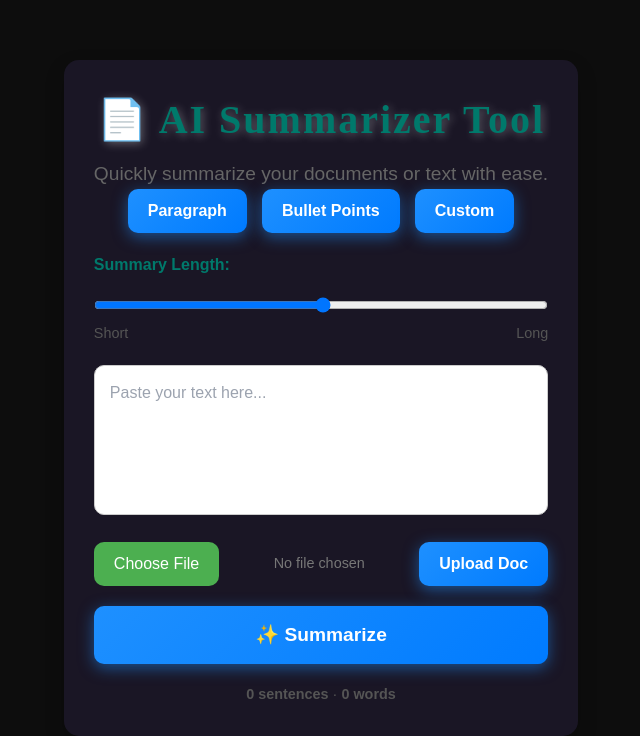
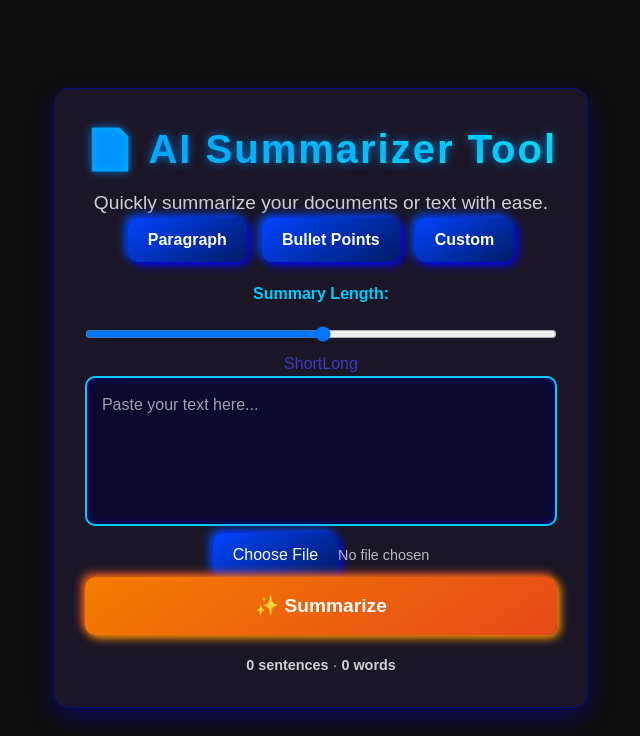
Before and after one commit to Vaish-011/NoteXpress, a React (Create React App) app in the folder Frontend/fe/: page /summarizer in a window 1280 px wide. Shown: the part 202-938 px from the top of the page, without its empty margins (319-959 px from the left). After the commit the page ends 910 px from the top, so only its background shows below. Built offline with nearby package versions, Linux system fonts and the light colour scheme.

Commit message:
"Done audio"

```diff
--- /dev/null
+++ b/Frontend/fe/src/components/AudioNotes/AudioRecorder.css
@@ -0,0 +1,162 @@
+/* Import futuristic font */
+@import url('https://fonts.googleapis.com/css2?family=Orbitron:wght@600&display=swap');
+
+/* Audio Recorder - Glassmorphic 3D Effect */
+.audio-recorder {
+    width: 50vw;
+    max-width: 600px;
+    margin: 50px auto;
+    text-align: center;
+    background: rgba(0, 0, 30, 0.7); /* Dark Blue Transparent */
+    backdrop-filter: blur(20px);
+    padding: 30px;
+    border-radius: 15px;
+    box-shadow: 0px 10px 25px rgba(0, 0, 255, 0.3); /* Neon Blue Glow */
+    border: 1px solid rgba(0, 0, 255, 0.4);
+    animation: fadeIn 1s ease-out;
+}
+
+/* Header with Neon Glow */
+h2 {
+    font-family: 'Orbitron', sans-serif;
+    font-size: 24px;
+    text-transform: uppercase;
+    font-weight: bold;
+    background: linear-gradient(45deg, #00aaff, #00ffea);
+    -webkit-background-clip: text;
+    -webkit-text-fill-color: transparent;
+    text-shadow: 0 0 10px rgba(0, 140, 255, 0.8);
+    margin-bottom: 20px;
+}
+
+/* Controls - Start/Stop Buttons */
+.controls {
+    margin: 20px 0;
+    display: flex;
+    justify-content: center;
+    gap: 20px;
+}
+
+/* Buttons - 3D Neon Glass Effect */
+button {
+    display: flex;
+    align-items: center;
+    justify-content: center;
+    gap: 5px;
+    font-size: 16px;
+    padding: 12px 20px;
+    border: none;
+    cursor: pointer;
+    border-radius: 10px;
+    font-weight: bold;
+    background: linear-gradient(145deg, #0044ff, #001a66);
+    color: white;
+    box-shadow: 3px 3px 10px #0000ff, -3px -3px 10px #0055ff;
+    transition: 0.3s ease;
+}
+
+button:hover {
+    background: linear-gradient(145deg, #001a66, #0044ff);
+    box-shadow: 0 0 15px #00ccff;
+    transform: scale(1.05);
+}
+
+button:disabled {
+    background: #333;
+    color: gray;
+    cursor: not-allowed;
+}
+
+button:active {
+    transform: scale(0.95);
+}
+
+/* Start Button */
+.start-btn {
+    background: linear-gradient(145deg, #00ff66, #007a33);
+    box-shadow: 0px 0px 15px rgba(0, 255, 102, 0.8);
+}
+
+.start-btn:hover {
+    background: linear-gradient(145deg, #007a33, #00ff66);
+    box-shadow: 0px 0px 20px rgba(0, 255, 102, 1);
+}
+
+/* Stop Button */
+.stop-btn {
+    background: linear-gradient(145deg, #ff0033, #a00022);
+    box-shadow: 0px 0px 15px rgba(255, 0, 51, 0.8);
+}
+
+.stop-btn:hover {
+    background: linear-gradient(145deg, #a00022, #ff0033);
+    box-shadow: 0px 0px 20px rgba(255, 0, 51, 1);
+}
+
+/* Recordings Section */
+.recordings {
+    margin-top: 30px;
+    padding: 20px;
+    background: rgba(0, 0, 50, 0.5);
+    border-radius: 15px;
+    border: 1px solid rgba(0, 0, 255, 0.3);
+    box-shadow: inset 0 0 15px rgba(0, 140, 255, 0.5);
+}
+
+/* Individual Audio Item */
+.audio-item {
+    display: flex;
+    align-items: center;
+    justify-content: space-between;
+    margin-bottom: 15px;
+    padding: 15px;
+    border: 1px solid rgba(255, 255, 255, 0.1);
+    border-radius: 10px;
+    background: rgba(0, 0, 50, 0.4);
+    box-shadow: 0px 3px 6px rgba(0, 0, 140, 0.5);
+    transition: 0.3s ease;
+}
+
+.audio-item:hover {
+    transform: scale(1.03);
+    box-shadow: 0px 5px 10px rgba(0, 140, 255, 0.8);
+}
+
+/* Delete Button */
+.delete-btn {
+    background: linear-gradient(145deg, #ff5555, #a00022);
+    color: white;
+    padding: 8px 12px;
+    font-size: 14px;
+    font-weight: bold;
+    border: none;
+    border-radius: 10px;
+    cursor: pointer;
+    box-shadow: 0 0 10px rgba(255, 80, 80, 0.8);
+    transition: 0.3s ease;
+}
+
+.delete-btn:hover {
+    background: linear-gradient(145deg, #a00022, #ff5555);
+    box-shadow: 0 0 15px rgba(255, 100, 100, 1);
+    transform: scale(1.1);
+}
+
+/* Audio Element */
+audio {
+    width: 100%;
+    outline: none;
+    filter: drop-shadow(0px 0px 10px rgba(0, 140, 255, 0.8));
+}
+
+/* Animations */
+@keyframes fadeIn {
+    from {
+        opacity: 0;
+        transform: translateY(20px);
+    }
+    to {
+        opacity: 1;
+        transform: translateY(0);
+    }
+}
--- a/Frontend/fe/src/components/Summarizer/Summarizer.css
+++ b/Frontend/fe/src/components/Summarizer/Summarizer.css
@@ -1,27 +1,30 @@
-/* General Styles */
-
-
-  /* Container Styling */
+/* Container Styling with Glassmorphic Effect */
 .container {
   max-width: 900px;
   margin: 50px auto;
-    background: #ffffff;
+  background: rgba(0, 0, 30, 0.7); /* Dark Blue Transparent */
   border-radius: 15px;
   padding: 30px;
-    box-shadow: 0 8px 20px rgba(0, 0, 0, 0.2);
+  box-shadow: 0px 10px 25px rgba(0, 0, 255, 0.3); /* Neon Blue Glow */
+  border: 1px solid rgba(0, 0, 255, 0.4);
   text-align: center;
+  backdrop-filter: blur(20px);
 }
 
-  /* Header Section */
+/* Header Section with Neon Glow */
 header h1 {
   font-size: 2.5rem;
   margin-bottom: 10px;
-    color: #00796b;
+  font-family: 'Orbitron', sans-serif;
+  color: transparent;
+  background: linear-gradient(45deg, #00aaff, #00ffea);
+  -webkit-background-clip: text;
+  text-shadow: 0 0 10px rgba(0, 140, 255, 0.8);
 }
 
 header p {
   font-size: 1.2rem;
-    color: #666;
+  color: rgba(255, 255, 255, 0.8);
 }
 
 /* Modes Section */
@@ -37,27 +40,24 @@
   font-size: 1rem;
   border: none;
   border-radius: 10px;
-    background-color: #26a69a;
+  background: linear-gradient(145deg, #0044ff, #001a66);
   color: white;
   cursor: pointer;
-    transition: background 0.3s ease;
+  box-shadow: 3px 3px 10px #0000ff, -3px -3px 10px #0055ff;
+  transition: 0.3s ease;
 }
 
 .mode-btn:hover {
-    background-color: #00796b;
+  background: linear-gradient(145deg, #001a66, #0044ff);
+  box-shadow: 0 0 15px #00ccff;
 }
 
 /* Slider Section */
-  .slider-container {
-    margin: 20px 0;
-    text-align: left;
-  }
-
 .slider-container label {
   display: block;
   font-weight: 600;
   margin-bottom: 10px;
-    color: #00796b;
+  color: #00ccff;
 }
 
 input[type="range"] {
@@ -65,65 +65,63 @@
   margin: 10px 0;
 }
 
-  .slider-labels {
-    display: flex;
-    justify-content: space-between;
-    font-size: 0.9rem;
-    color: #555;
-  }
-
-  /* Textarea Styling */
+/* Textarea Styling with Glassmorphic Effect */
 textarea {
   width: 100%;
   height: 150px;
-    border: 1px solid #ccc;
+  font-size: 1rem;
+  padding: 15px;
   border-radius: 10px;
-    padding: 15px;
-    font-size: 1rem;
-    margin-bottom: 20px;
+  border: 2px solid #00ccff;
+  background: rgba(0, 0, 50, 0.6);
+  color: white;
+  box-shadow: inset 0 0 10px rgba(0, 0, 255, 0.4);
   resize: none;
+  outline: none;
+  transition: 0.3s;
+}
+
+textarea:focus {
+  border-color: #0088ff;
+  box-shadow: 0 0 15px #00ccff;
 }
 
 /* Upload Section */
-  .upload-section {
-    display: flex;
-    justify-content: space-between;
-    align-items: center;
-    gap: 10px;
-    margin-bottom: 20px;
-  }
-
 .file-upload-label {
   display: inline-block;
   padding: 10px 20px;
-    background-color: #4caf50;
+  background: linear-gradient(145deg, #0044ff, #001a66);
   color: white;
   border-radius: 10px;
   cursor: pointer;
-    transition: background 0.3s ease;
+  transition: 0.3s ease;
+  box-shadow: 3px 3px 10px #0000ff, -3px -3px 10px #0055ff;
 }
 
 .file-upload-label:hover {
-    background-color: #388e3c;
+  background: linear-gradient(145deg, #001a66, #0044ff);
+  box-shadow: 0 0 15px #00ccff;
 }
 
 .file-info {
   font-size: 0.9rem;
-    color: #777;
+  color: rgba(255, 255, 255, 0.7);
 }
 
 .upload-btn {
   padding: 10px 20px;
-    background-color: #007bff;
+  background: linear-gradient(145deg, #0044ff, #001a66);
   color: white;
   border: none;
   border-radius: 10px;
   cursor: pointer;
-    transition: background 0.3s ease;
+  transition: 0.3s ease;
+  box-shadow: 3px 3px 10px #0000ff, -3px -3px 10px #0055ff;
 }
 
 .upload-btn:hover {
-    background-color: #0056b3;
+  background: linear-gradient(145deg, #001a66, #0044ff);
+  box-shadow: 0 0 15px #00ccff;
 }
 
 /* Summarize Button */
@@ -132,21 +130,23 @@
   width: 100%;
   padding: 15px;
   font-size: 1.2rem;
-    background-color: #f57c00;
+  background: linear-gradient(145deg, #f57c00, #e64a19);
   color: white;
   border: none;
   border-radius: 10px;
   cursor: pointer;
-    transition: background 0.3s ease;
+  box-shadow: 3px 3px 10px #ff9900, -3px -3px 10px #ff5722;
+  transition: 0.3s ease;
 }
 
 .summarize-btn:hover {
-    background-color: #e64a19;
+  background: linear-gradient(145deg, #e64a19, #f57c00);
+  box-shadow: 0 0 15px #ffaa00;
 }
 
 /* Footer Section */
 footer p {
   font-size: 0.9rem;
   margin-top: 20px;
-    color: #555;
+  color: rgba(255, 255, 255, 0.8);
 }
--- a/Frontend/fe/src/components/Summarizer/Summarizer.jsx
+++ b/Frontend/fe/src/components/Summarizer/Summarizer.jsx
@@ -1,7 +1,28 @@
-import React from "react";
+import React, { useState } from "react";
 import "./Summarizer.css";
 
 const Summarizer = () => {
+  const [generatedText, setGeneratedText] = useState("");
+  const [fileName, setFileName] = useState("No file chosen");
+
+  const handleFileUpload = (event) => {
+    const file = event.target.files[0];
+    if (file) {
+      setFileName(file.name);
+      const reader = new FileReader();
+      reader.onload = (e) => {
+        setGeneratedText(e.target.result);
+      };
+      reader.readAsText(file);
+    }
+  };
+
+  const handleSummarize = () => {
+    // Placeholder for the summarize logic
+    const summary = "This is a summarized version of the uploaded or pasted content.";
+    setGeneratedText(summary);
+  };
+
   return (
     <div className="container">
       <header>
@@ -28,14 +49,20 @@ const Summarizer = () => {
 
       <div className="upload-section">
         <label htmlFor="file-upload" className="file-upload-label">
-          <input type="file" id="file-upload" hidden />
+          <input type="file" id="file-upload" hidden onChange={handleFileUpload} />
           Choose File
         </label>
-        <span className="file-info">No file chosen</span>
-        <button className="upload-btn">Upload Doc</button>
+        <span className="file-info">{fileName}</span>
       </div>
 
-      <button className="summarize-btn">✨ Summarize</button>
+      <button className="summarize-btn" onClick={handleSummarize}>✨ Summarize</button>
+
+      {generatedText && (
+        <div className="generated-text">
+          <h2>Generated Text:</h2>
+          <textarea readOnly value={generatedText}></textarea>
+        </div>
+      )}
 
       <footer>
         <p>
--- a/Frontend/fe/src/components/ocr/HandwritingOCR.css
+++ b/Frontend/fe/src/components/ocr/HandwritingOCR.css
@@ -1,30 +1,17 @@
-body {
-    font-family: Arial, sans-serif;
-    background-color: #f8f9fa;
-    margin: 0;
-    padding: 0;
-}
-
 .ocr-container {
     max-width: 600px;
-    margin: 50px auto;
+    margin: auto;
     text-align: center;
     background: #ffffff;
     padding: 30px;
     border-radius: 12px;
-    box-shadow: 0 4px 12px rgba(0, 0, 0, 0.1);
+    box-shadow: 0 8px 24px rgba(0, 0, 0, 0.15);
 }
 
 h2 {
-    color: #2c3e50;
-    font-size: 24px;
-    margin-bottom: 10px;
-}
-
-p {
-    color: #666;
-    font-size: 16px;
-    margin-bottom: 20px;
+    color: #34495e;
+    font-size: 26px;
+    margin-bottom: 12px;
 }
 
 .upload-box {
@@ -33,53 +20,72 @@ p {
     align-items: center;
     justify-content: center;
     border: 2px dashed #007bff;
-    padding: 30px;
+    padding: 20px;
     border-radius: 12px;
     background-color: #f9f9f9;
-    transition: 0.3s;
     cursor: pointer;
 }
 
 .upload-box:hover {
-    background-color: #f0f8ff;
-    border-color: #0056b3;
+    background-color: #e3f2fd;
 }
 
 .upload-icon {
-    font-size: 36px;
+    font-size: 40px;
     color: #007bff;
+    margin-bottom: 12px;
+}
+
+.image-preview img {
+    max-width: 100%;
+    height: auto;
+    margin: 20px 0;
+    border-radius: 8px;
+}
+
+.centered-btn {
+    text-align: center;
+    margin: 20px 0;
+}
+
+.extract-btn {
+    background: linear-gradient(135deg, #007bff, #0056b3);
+    color: #ffffff;
+    border: none;
+    padding: 10px 20px;
+    border-radius: 8px;
+    cursor: pointer;
+    font-size: 16px;
+}
+
+.extract-btn:hover {
+    background: linear-gradient(135deg, #0056b3, #003d82);
+}
+
+/* Extracted Text Box */
+.extracted-text-container {
+    text-align: left; /* Aligns the entire section to the left */
+    margin-top: 20px;
+    max-width: 800px; /* Increases width */
+    margin-left: auto;
+    margin-right: auto;
+}
+
+.extracted-text-container h3 {
+    color: #007bff;
+    font-size: 18px;
     margin-bottom: 10px;
 }
 
-.upload-text {
+.text-box {
+    padding: 10px;
+    background: #ffffff;
+    border: 1px solid #007bff;
+    border-radius: 5px;
+    min-height: 100px;
+    max-height: 250px;
+    overflow-y: auto;
     font-size: 16px;
-    color: #555;
+    color: #333;
+    width: 100%; /* Full-width to match container */
 }
-
-.choose-file-btn {
-    background: #007bff;
-    color: #ffffff;
-    border: none;
-    padding: 12px 20px;
-    border-radius: 6px;
-    cursor: pointer;
-    font-size: 16px;
-    margin-top: 20px;
-    transition: 0.3s;
-}
-
-.choose-file-btn:hover {
-    background: #0056b3;
-}
-
-.url-link {
-    margin-top: 15px;
-    font-size: 14px;
-    color: #007bff;
-    text-decoration: none;
-    display: inline-block;
-}
-
-.url-link:hover {
-    text-decoration: underline;
-}
```
Also changed, not shown: Frontend/fe/src/components/AudioNotes/AudioRecorder.jsx (added, +73 -0 lines), Frontend/fe/src/components/ocr/HandwritingOCR.jsx (+11 -11 lines). Lines whose indentation alone changed are shown as unchanged.
